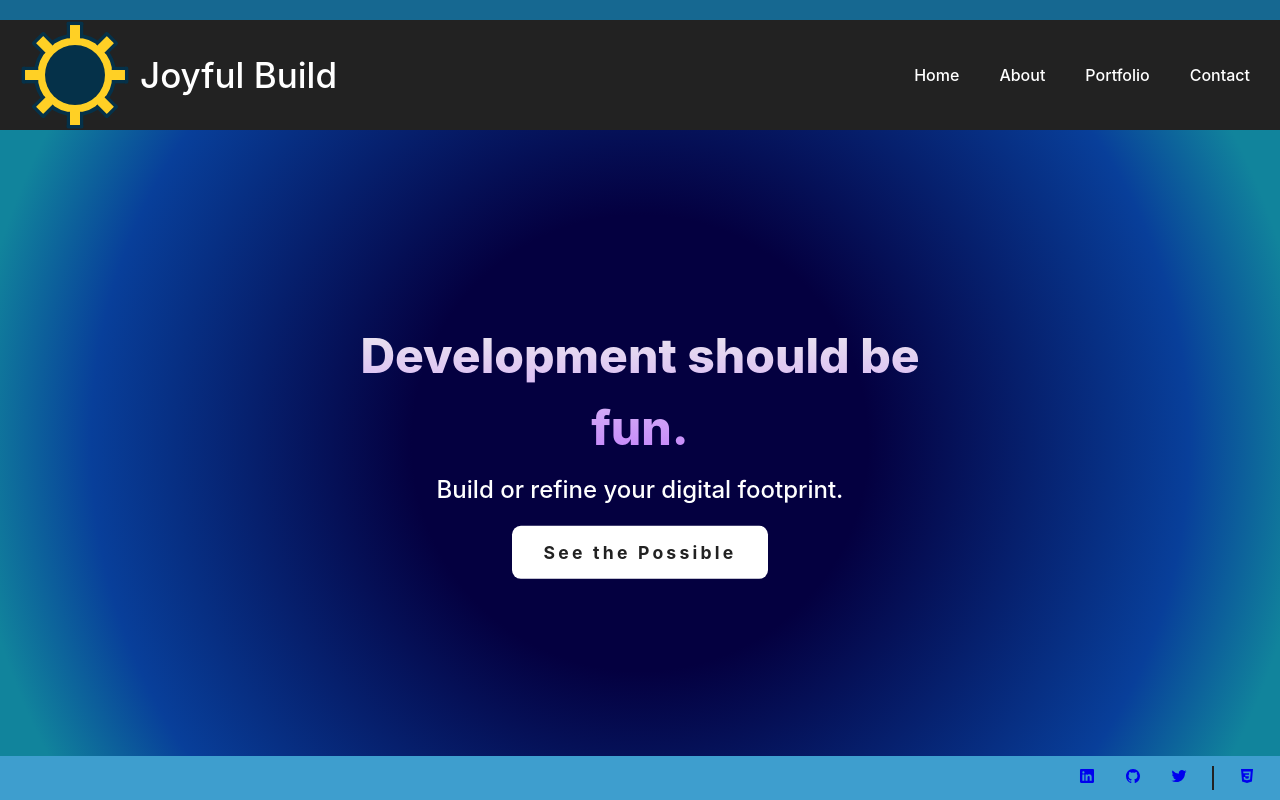
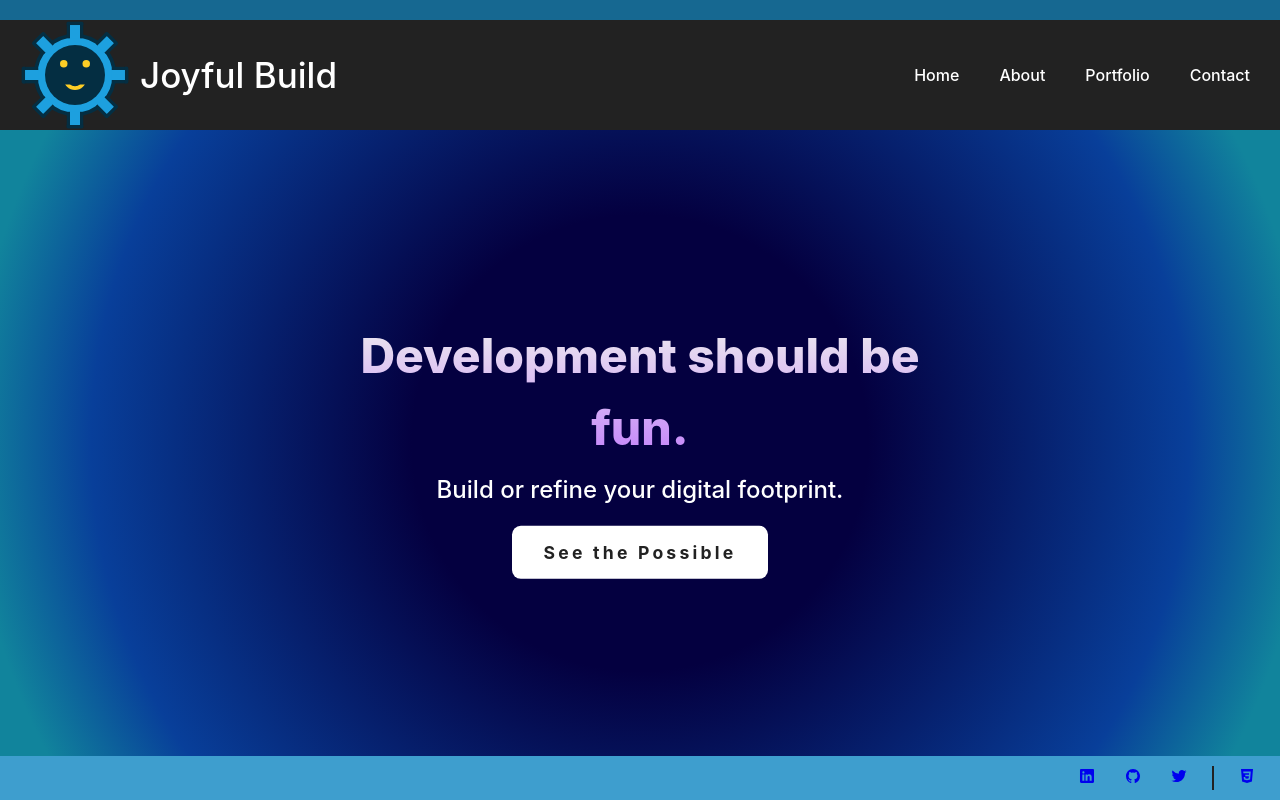
Before and after one commit to emeria/joyfulbuilds, a React (Vite) app: page / in a window 1280 px wide. Built offline with nearby package versions, Linux system fonts and the light colour scheme.

Commit message:
ADDED SMILEY

```diff
--- a/src/components/Logo.tsx
+++ b/src/components/Logo.tsx
@@ -5,7 +5,11 @@ const Logo: React.FC = () => {
     return (
         <>
 <div className="cog">
-                <div className="smile"></div>
+<div className="inner-circle">
+    <div className="eye left-eye"></div>
+    <div className="eye right-eye"></div>
+    <div className="mouth"></div>
+  </div>
   <div className="tooth"></div>
   <div className="tooth"></div>
   <div className="tooth"></div>
@@ -16,6 +20,7 @@ const Logo: React.FC = () => {
   <div className="tooth"></div>
 </div>
 
+
         </>
     );
 }
--- a/src/styles/Logo.css
+++ b/src/styles/Logo.css
@@ -1,6 +1,8 @@
 * {
-    --border-color: #053149;
-    --inner-color: #FFD025;
+    --border-color: #042E42;
+    --cog-color: #1DA0DF;
+    --inner-color: #053149;
+    --smiley-color: #FECE26;
     --inner-diameter: 80px;
 
   }
@@ -10,19 +12,15 @@
     height: 100px;
     border-radius: 50%;
     position: relative;
-    background-color: var(--inner-color); /* Cog color */
-    /* margin: 50px; To view it properly */
+    background-color: var(--cog-color); /* Cog color */
     border: 3px solid var(--border-color); /* Border around the cog */
     border-width: thick;
   }
 
-  /* The rest of the CSS for teeth, smiley face, etc., remains the same */
-
-
   .tooth {
     width: 23px; /* Slightly wider to overlap */
     height: 23px; /* Slightly taller to overlap */
-    background-color: var(--inner-color); /* Same as cog color */
+    background-color: var(--cog-color); /* Same as cog color */
     position: absolute;
     top: 50%;
     left: 50%;
@@ -47,7 +45,8 @@
   .cog .tooth:nth-child(7) { transform: translate(-50%, -50%) rotate(270deg) translate(60px); }
   .cog .tooth:nth-child(8) { transform: translate(-50%, -50%) rotate(315deg) translate(60px); }
 
-  .cog:after {
+  /* Inner circle */
+  .inner-circle {
     content: '';
     position: absolute;
     top: 50%;
@@ -57,4 +56,36 @@
     background-color: var(--border-color); /* Color of the inner circle */
     border-radius: 50%;
     transform: translate(-50%, -50%);
+
   }
+
+  .eye {
+    width: 10px;
+    height: 10px;
+    background-color: var(--smiley-color);
+    border-radius: 50%;
+    position: absolute;
+    top: 20px;
+  }
+
+  .left-eye {
+    left: 20px;
+  }
+
+  .right-eye {
+    right: 20px;
+  }
+
+  .mouth {
+    position: absolute;
+    bottom: 20px; /* Adjust to position the mouth correctly within the inner circle */
+    left: 50%;
+    width: 30px; /* Width of the mouth */
+    height: 15px; /* Height of the mouth */
+    border: 2px solid var(--smiley-color); /* Defines the line thickness */
+    border-radius: 30px 30px 0 0; /* Full rounding on the top side */
+    border-bottom: none; /* Removes bottom border */
+    transform: translateX(-50%) rotate(180deg); /* Center the mouth and rotate if needed */
+    clip-path: inset(0 0 50% 0); /* Clips the bottom half to create a semi-circle */
+    border-width: thick;
+  }
```
Lines whose indentation alone changed are shown as unchanged.
